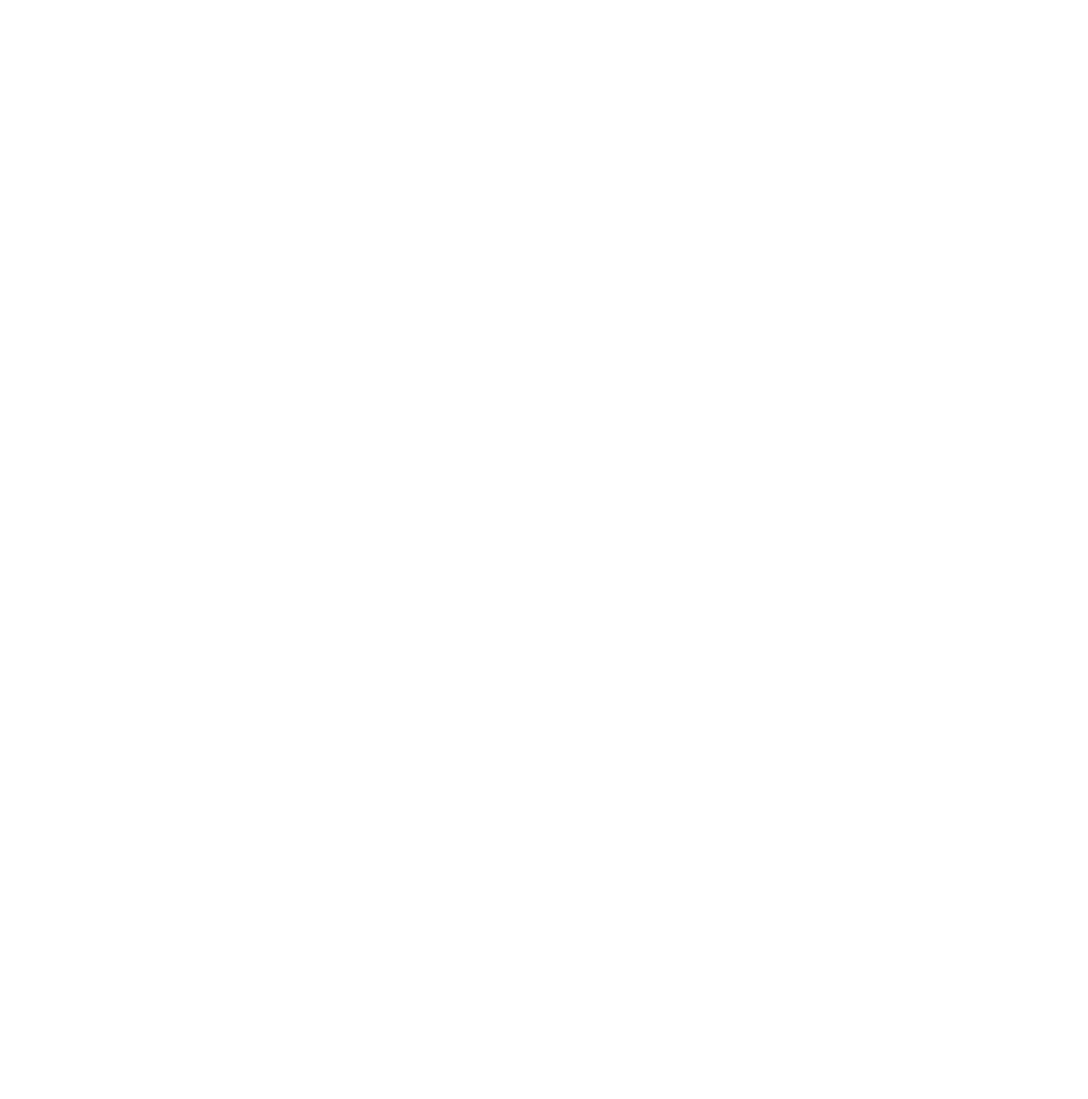
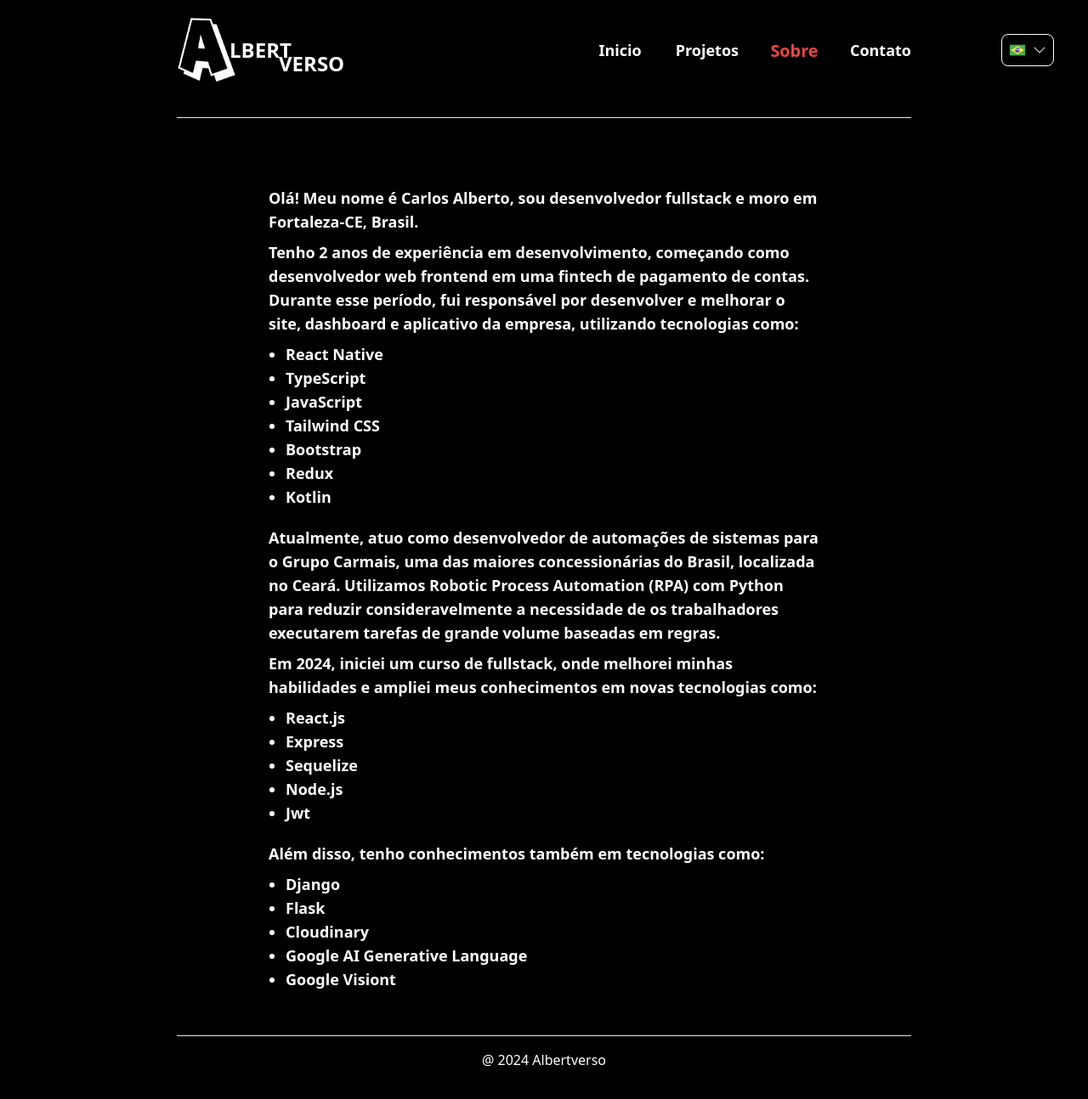
Before and after one commit to albertverso/portfolio, a React (Vite) app: page /about in a window 1280 px wide. Shown: the whole page at 85% size. Before the commit the page ends 800 px from the top, so only its background shows below. Built offline with nearby package versions, Linux system fonts and the light colour scheme.

Commit message:
working progress

```diff
--- a/src/App.jsx
+++ b/src/App.jsx
@@ -4,7 +4,7 @@
 function App() {
 
   return (
-    <BrowserRouter basename="/Albertverso">
+    <BrowserRouter>
       <AppRouter />
     </BrowserRouter>
   )
--- a/src/Router.jsx
+++ b/src/Router.jsx
@@ -12,7 +12,6 @@
             <Header />
             <main className="flex-grow">
                 <Routes>
-                    <Route path="/Albertverso" element={<Navigate to="/home" />}/>
                     <Route path="/" element={<Navigate to="/home" />}/>
                     <Route path="*" element={<Navigate to="/home" />}/>
                     <Route
--- a/src/components/Footer.jsx
+++ b/src/components/Footer.jsx
@@ -1,5 +1,3 @@
-
-import Albertverso from '../pages/Home';
 export default function Footer() {
     return (
         <footer
--- a/src/components/Header.jsx
+++ b/src/components/Header.jsx
@@ -1,11 +1,18 @@
 import { Link, useLocation } from "react-router-dom";
 import A from '../assets/a.png';
 import LanguageDropdown from "./LanguageDropdown";
+import { useEffect, useState } from "react";
 
 export default function Header() {
     const location = useLocation();
+    const [activePath, setActivePath] = useState(location.pathname);
+
+    useEffect(() => {
+        setActivePath(location.pathname);
+    }, [location.pathname]);
+
     return (
-        <div className="flex flex-col lg:flex-row w-full py-5 px-5 md:px-20 lg:px-32 xl:px-52 gap-4 lg:gap-0 relative">
+        <nav className="flex flex-col lg:flex-row w-full py-5 px-5 md:px-20 lg:px-32 xl:px-52 gap-4 lg:gap-0 relative">
             <div className="flex flex-row items-center justify-center mr-auto lg:mr-0">
                 <img src={A} alt="" width={70} />
                 <div className="flex flex-row relative font-black -left-2">
@@ -14,12 +21,12 @@
                 </div>
             </div>
             <div className="flex flex-row text-start lg:justify-center lg:items-center lg:text-center justify-between lg:ml-auto text-white font-black lg:gap-10 text-lg">
-                <Link to="/home" className={`hover:text-red-500 ${location.pathname === '/home' && 'text-red-500'}`}>Inicio</Link>
-                <Link to="/projects" className={`hover:text-red-500 ${location.pathname === '/projects' && 'text-red-500'}`}>Projetos</Link>
-                <Link to="/about" className={`hover:text-red-500 ${location.pathname === '/about' && 'text-red-500'}`}>Sobre</Link>
-                <Link to="/contact" className={`hover:text-red-500 ${location.pathname === '/contact' && 'text-red-500'}`}>Contato</Link>
+                <Link to="/home" className={`hover:text-red-500 ${activePath === '/home' && 'text-red-500 transform scale-110 transition-transform duration-300'}`}>Inicio</Link>
+                <Link to="/projects" className={`hover:text-red-500 ${activePath === '/projects' && 'text-red-500 transform scale-110 transition-transform duration-300'}`}>Projetos</Link>
+                <Link to="/about" className={`hover:text-red-500 ${activePath === '/about' && 'text-red-500 transform scale-110 transition-transform duration-300'}`}>Sobre</Link>
+                <Link to="/contact" className={`hover:text-red-500 ${activePath === '/contact' && 'text-red-500 transform scale-110 transition-transform duration-300'}`}>Contato</Link>
             </div>
             <LanguageDropdown />
-        </div>
+        </nav>
     )
 }
--- a/src/pages/About.jsx
+++ b/src/pages/About.jsx
@@ -1,6 +1,43 @@
 export default function About() {
     return (
-        <div className="flex flex-col justify-center items-center text-white lg:py-5 pb-10 w-full px-5 md:px-20 lg:px-32 xl:px-52 gap-10">
-            ABOUT
+        <div className="flex flex-col justify-center items-center text-white gap-5 lg:gap-20 font-semibold lg:py-5 w-full px-5 md:px-20 lg:px-32 xl:px-52">
+            <div className="border-t w-full">
+            </div>
+            <div className="flex w-3/4 flex-col items-start justify-center text-lg gap-2">
+                <p>Olá! Meu nome é <strong>Carlos Alberto</strong>, sou desenvolvedor fullstack e moro em <strong>Fortaleza-CE, Brasil.</strong></p>
+                <p> Tenho <strong>2 anos de experiência</strong> em desenvolvimento, começando como desenvolvedor web frontend em uma fintech de pagamento de contas. Durante esse período, fui responsável por desenvolver e melhorar o site, dashboard e aplicativo da empresa, utilizando tecnologias como:</p>
+                <ul className="list-disc ml-5 mb-3">
+                    <li>React Native</li>
+                    <li>TypeScript</li>
+                    <li>JavaScript</li>
+                    <li>Tailwind CSS</li>
+                    <li>Bootstrap</li>
+                    <li>Redux</li>
+                    <li>Kotlin</li>
+                </ul>
+                <p className="">
+                    Atualmente, atuo como desenvolvedor de automações de sistemas para o <strong>Grupo Carmais</strong>, uma das maiores concessionárias do Brasil, localizada no Ceará. Utilizamos <strong>Robotic Process Automation (RPA)</strong> com Python para reduzir consideravelmente a necessidade de os trabalhadores executarem tarefas de grande volume baseadas em regras.
+                </p>
+                <p className="">
+                    Em 2024, iniciei um curso de fullstack, onde melhorei minhas habilidades e ampliei meus conhecimentos em novas tecnologias como:
+                </p>
+                <ul className="list-disc ml-5 mb-3">
+                    <li>React.js</li>
+                    <li>Express</li>
+                    <li>Sequelize</li>
+                    <li>Node.js</li>
+                    <li>Jwt</li>
+                </ul>
+                <p>
+                    Além disso, tenho conhecimentos também em tecnologias como:
+                </p>
+                <ul className="list-disc ml-5 mb-3">
+                    <li>Django</li>
+                    <li>Flask</li>
+                    <li>Cloudinary</li>
+                    <li>Google AI Generative Language</li>
+                    <li>Google Visiont</li>
+                </ul>
+            </div>
         </div>
     )}
--- a/src/pages/Contact.jsx
+++ b/src/pages/Contact.jsx
@@ -1,7 +1,31 @@
+import { MdEmail } from "react-icons/md";
+import { PiGithubLogoBold, PiInstagramLogoBold, PiLinkedinLogoBold } from "react-icons/pi";
+import { TfiEmail } from "react-icons/tfi";
+
 export default function Contact() {
     return (
-        <div className="flex flex-col justify-center items-center text-white lg:py-5 pb-10 w-full px-5 md:px-20 lg:px-32 xl:px-52 gap-10">
-            CONTACT
+        <div className="flex flex-col justify-center items-center text-white gap-5 lg:gap-20 font-semibold lg:py-5 w-full px-5 md:px-20 lg:px-32 xl:px-52">
+            <div className="border-t w-full">
+
+            </div>
+            <div className="flex flex-col lg:pt-20 gap-5 lg:gap-20 lg:flex-row">
+                <a href="http://www.github.com/albertverso" className="group transform hover:scale-110 transition-transform duration-300 flex flex-col gap-2 items-center justify-center" target="_blank" rel="noopener noreferrer">
+                    <PiGithubLogoBold className="text-white hover:text-red-500 group-hover:text-red-500  text-7xl"/>
+                    <p className="group-hover:text-red-500 ">Github</p>
+                </a>
+                <a href="http://www.linkedin.com/in/albertverso" className="group transform hover:scale-110 transition-transform duration-300 flex flex-col gap-2 items-center justify-center" target="_blank" rel="noopener noreferrer">
+                    <PiLinkedinLogoBold className="text-white text-7xl hover:text-red-500 group-hover:text-red-500 "/>
+                    <p className="group-hover:text-red-500 ">Linkedin</p>
+                </a>
+                <a href="http://www.instagram.com/albertverso" className="group transform hover:scale-110 transition-transform duration-300 flex flex-col gap-2 items-center justify-center" target="_blank" rel="noopener noreferrer">
+                    <PiInstagramLogoBold className="text-white text-7xl hover:text-red-500 group-hover:text-red-500 "/>
+                    <p className="group-hover:text-red-500 ">Instagram</p>
+                </a>
+                <a href="mailto:alsguert@gmail.com" className="group transform hover:scale-110 transition-transform duration-300 flex flex-col gap-2 items-center justify-center">
+                    <TfiEmail className="text-white text-7xl hover:text-red-500 group-hover:text-red-500 "/>
+                    <p className="group-hover:text-red-500 ">Email</p>
+                </a>
+            </div>
         </div>
     )
 }
--- a/src/pages/Home.jsx
+++ b/src/pages/Home.jsx
@@ -20,8 +20,8 @@
             <div className="flex flex-col gap-5 lg:gap-10 text-center">
                 <img src={title}/>
                 <div className="flex flex-col lg:flex-row  items-center justify-center gap-4 lg:gap-10">
-                    <p className="lg:w-2/5">I'm currently orchestrating experinences at Hero Digital for a leading tech company that rhymes with Snapple, headquarted in Cupertino, California.</p>
-                    <p className="lg:w-2/5">I'm a passionate designer with many years of experince who uses reserach, data, and thoughtful desigh to create delightful products that scale.</p>
+                    <p className="lg:w-2/5">Atualmente, atuo como desenvolvedor de automações de sistemas para o Grupo Carmais, empresa líder no segmento de concessionárias no Ceará e uma das maiores do Brasil, que continua buscando inovar e aprimorar suas tecnologias.</p>
+                    <p className="lg:w-2/5">Sou desenvolvedor fullstack com 2 anos de experiência, focado em criar soluções eficientes e escaláveis. Combinando habilidades de frontend e backend, busco sempre melhorar a experiência do usuário.</p>
                     <div className="lg:w-1/5 flex flex-row items-center justify-center font-semibold lg:mt-auto">
                         <Link className="lg:ml-auto flex border-b-[1px] hover:border-red-500 hover:text-red-500 items-center justify-center">
                             <p className="text-nowrap">
```
